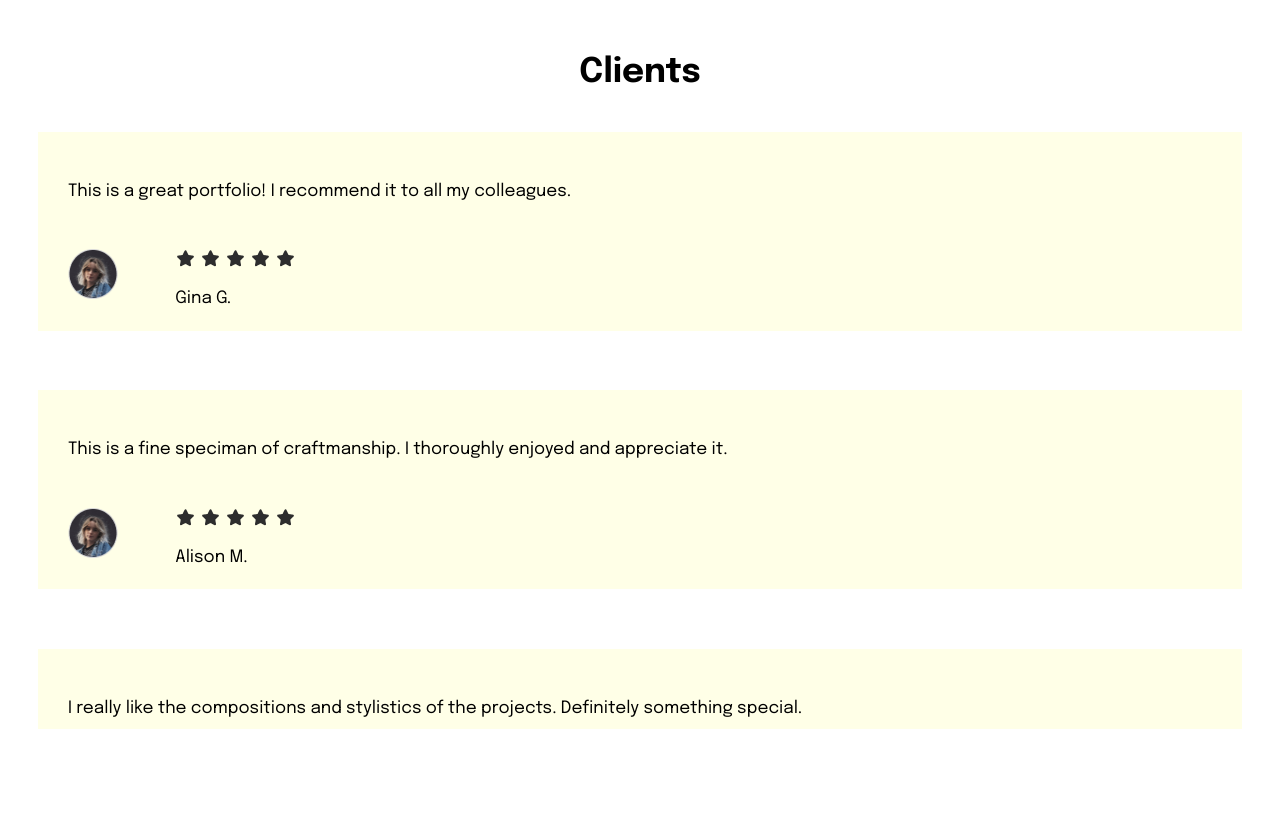
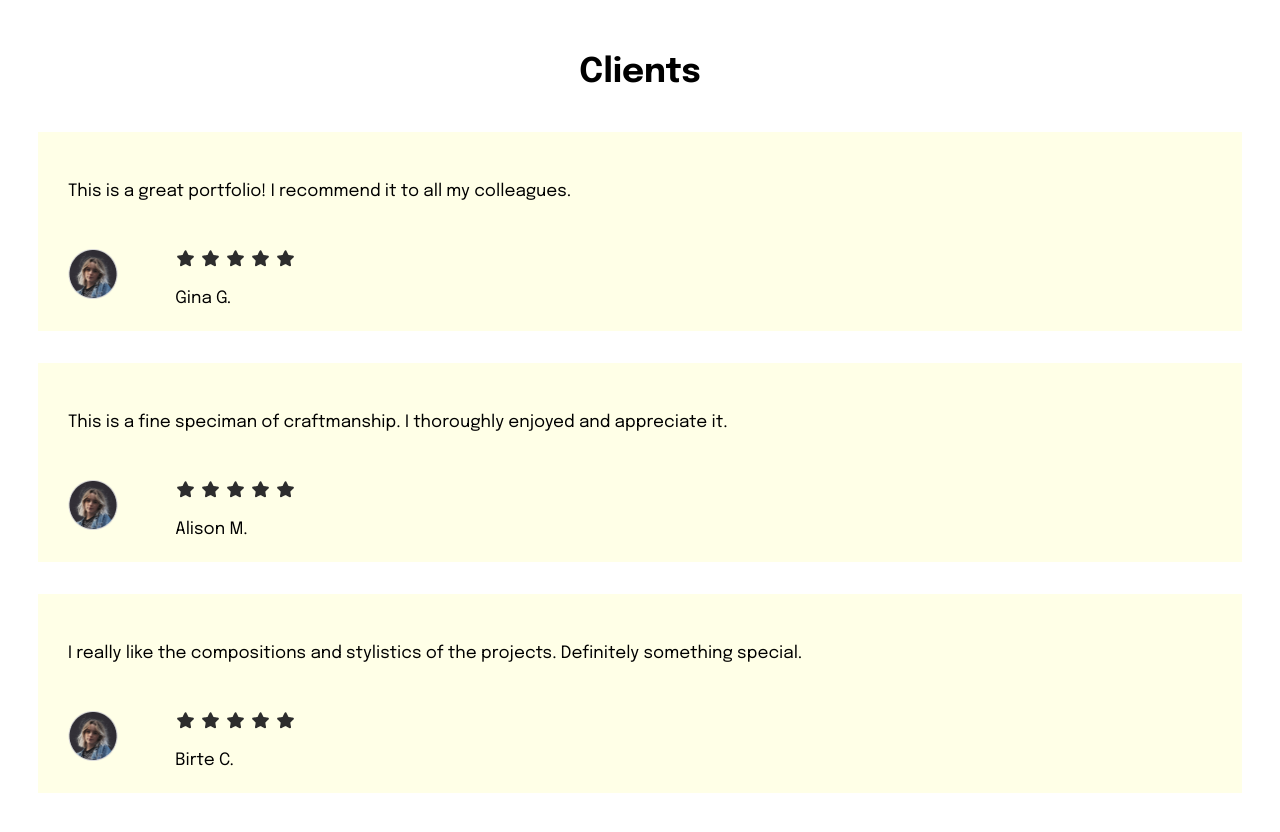
Before and after one commit to tack0sim/spaces-project, a Vue app: page / in a window 1280 px wide. Shown: the part 1000-1832 px from the top of the page. Built offline with nearby package versions, Linux system fonts and the light colour scheme.

Commit message:
minor improvement in component style

```diff
--- a/src/components/Clients.vue
+++ b/src/components/Clients.vue
@@ -37,8 +37,7 @@ import ClientCards from "./ClientCards.vue";
   display: grid;
   min-width: 315px;
   min-height: auto;
-  gap: 10%;
-  overflow: scroll;
+  gap: 2em;
 }
 h3 {
   font-size: var(--h3-size);
```
